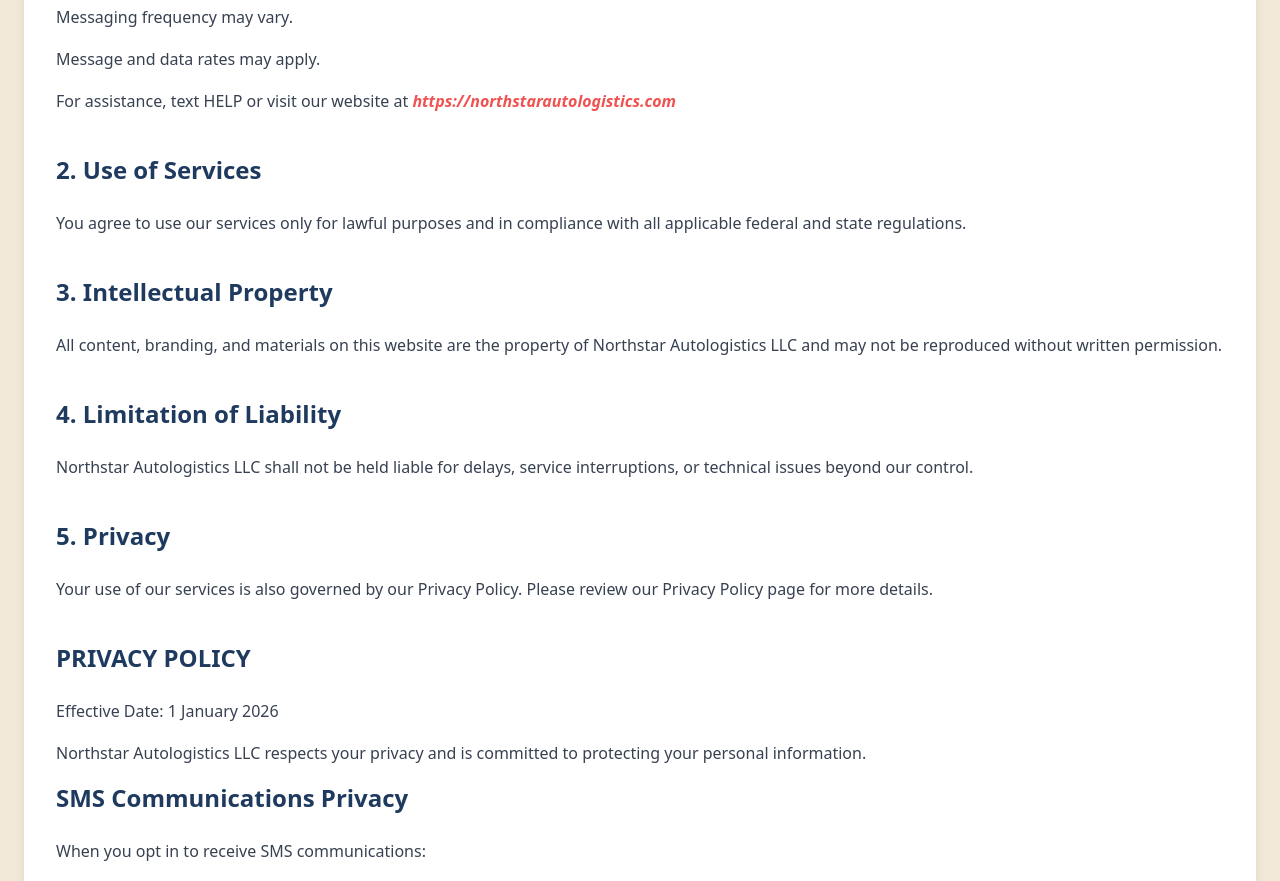
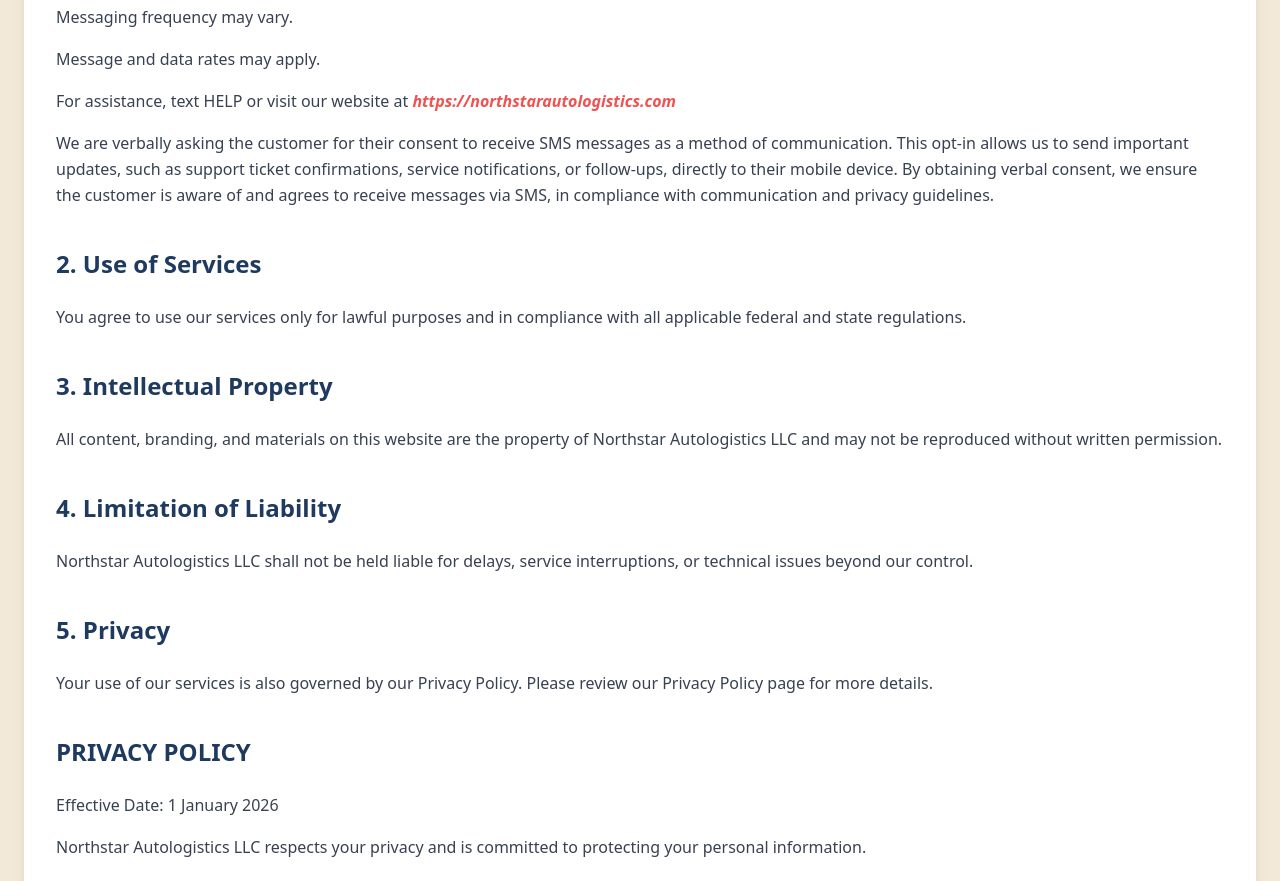
Before and after one commit to officialsanju2004/NorthstarAutologistics, a React (Vite) app in the folder client/: page /termsAndConditions in a window 1280 px wide. Shown: the part 920-1801 px from the top of the page. Built offline with nearby package versions, Linux system fonts and the light colour scheme.

Commit message:
Update TermsAndConditions.jsx

```diff
--- a/client/src/Components/TermsAndConditions.jsx
+++ b/client/src/Components/TermsAndConditions.jsx
@@ -98,6 +98,7 @@ export default function TermsAndConditions() {
                                     </p>
                                     <p className='text-gray-700 mb-4 leading-relaxed'>Message and data rates may apply.</p>
                                     <p className='text-gray-700 mb-4 leading-relaxed'>For assistance, text HELP or visit our website at <a href="https://northstarautologistics.com" className='text-red-500'><i className='font-bold'> https://northstarautologistics.com</i></a></p>
+                               <p className='text-gray-700 mb-4 leading-relaxed'>We are verbally asking the customer for their consent to receive SMS messages as a method of communication. This opt-in allows us to send important updates, such as support ticket confirmations, service notifications, or follow-ups, directly to their mobile device. By obtaining verbal consent, we ensure the customer is aware of and agrees to receive messages via SMS, in compliance with communication and privacy guidelines.</p>
                                 </div>
                                 {/* Log Files */}
                                 <div className="mb-10">
```
